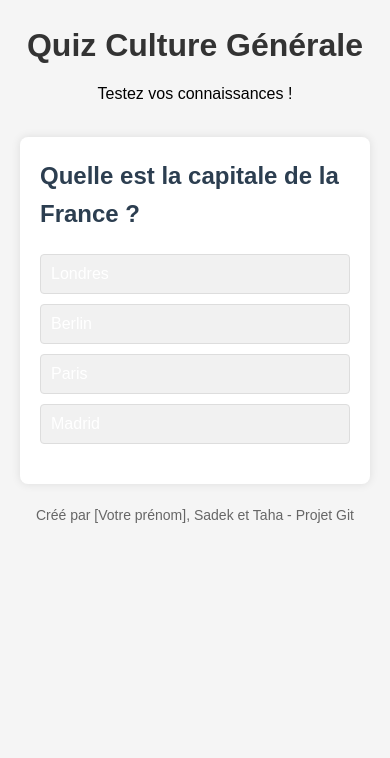
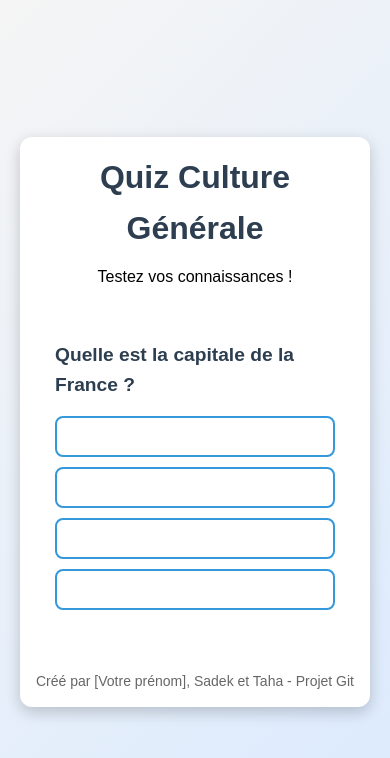
Before and after one commit to Didouche-pixel/projet-quiz, a plain HTML site: page index.html in a window 390 px wide. Both pictures are taken after a click on the button "Commencer". Drawn offline with Linux system fonts and the light colour scheme.

Commit message:
Amélioration du design : mise à jour des styles et animations

```diff
--- a/styles/style.css
+++ b/styles/style.css
@@ -7,14 +7,23 @@
 
 body {
     font-family: 'Arial', sans-serif;
-    background-color: #f5f5f5;
+    background: linear-gradient(135deg, #f5f5f5, #dbeafe);
     line-height: 1.6;
+    display: flex;
+    justify-content: center;
+    align-items: center;
+    height: 100vh;
+    padding: 20px;
 }
 
 .container {
     max-width: 800px;
-    margin: 0 auto;
+    width: 100%;
+    background: white;
     padding: 20px;
+    border-radius: 12px;
+    box-shadow: 0 5px 15px rgba(0, 0, 0, 0.2);
+    animation: fadeIn 0.8s ease-in-out;
 }
 
 /* Header */
@@ -24,15 +33,14 @@ header {
 }
 
 header h1 {
-    color: #333;
+    color: #2c3e50;
     margin-bottom: 10px;
 }
 
 /* Sections principales */
 main {
-    background-color: white;
+    background: white;
     border-radius: 8px;
-    box-shadow: 0 0 10px rgba(0, 0, 0, 0.1);
     padding: 20px;
 }
 
@@ -41,12 +49,9 @@ main {
     margin-bottom: 20px;
 }
 
-#question-container {
-    margin-bottom: 20px;
-}
-
 #question {
     color: #2c3e50;
+    font-size: 1.2rem;
     margin-bottom: 15px;
 }
 
@@ -54,28 +59,32 @@ main {
 .answer-btn {
     display: block;
     width: 100%;
-    padding: 10px;
+    padding: 12px;
     margin-bottom: 10px;
-    background-color: #f1f1f1;
-    border: 1px solid #ddd;
-    border-radius: 4px;
+    background: #ffffff;
+    border: 2px solid #3498db;
+    border-radius: 8px;
     text-align: left;
+    font-size: 16px;
     cursor: pointer;
-    transition: background-color 0.3s;
+    transition: all 0.3s;
 }
 
 .answer-btn:hover {
-    background-color: #e0e0e0;
+    background: #3498db;
+    color: white;
 }
 
 .correct {
-    background-color: #d4edda;
-    border-color: #c3e6cb;
+    background: #27ae60 !important;
+    border-color: #27ae60;
+    color: white;
 }
 
 .incorrect {
-    background-color: #f8d7da;
-    border-color: #f5c6cb;
+    background: #e74c3c !important;
+    border-color: #e74c3c;
+    color: white;
 }
 
 /* Boutons de contrôle */
@@ -85,22 +94,22 @@ main {
 }
 
 button {
-    padding: 10px 20px;
-    background-color: #3498db;
+    padding: 12px 20px;
+    background: #3498db;
     color: white;
     border: none;
-    border-radius: 4px;
+    border-radius: 8px;
     cursor: pointer;
     font-size: 16px;
-    transition: background-color 0.3s;
+    transition: all 0.3s;
 }
 
 button:hover {
-    background-color: #2980b9;
+    background: #2980b9;
 }
 
 button:disabled {
-    background-color: #cccccc;
+    background: #cccccc;
     cursor: not-allowed;
 }
 
@@ -110,8 +119,10 @@ button:disabled {
 }
 
 #score {
-    font-size: 20px;
+    font-size: 24px;
     margin: 20px 0;
+    font-weight: bold;
+    color: #2c3e50;
 }
 
 /* Footer */
@@ -121,3 +132,27 @@ footer {
     color: #666;
     font-size: 14px;
 }
+
+/* Animation d'apparition */
+@keyframes fadeIn {
+    from {
+        opacity: 0;
+        transform: translateY(-10px);
+    }
+    to {
+        opacity: 1;
+        transform: translateY(0);
+    }
+}
+
+/* Responsive */
+@media (max-width: 600px) {
+    .container {
+        padding: 15px;
+    }
+
+    .answer-btn {
+        font-size: 15px;
+        padding: 10px;
+    }
+}
```
